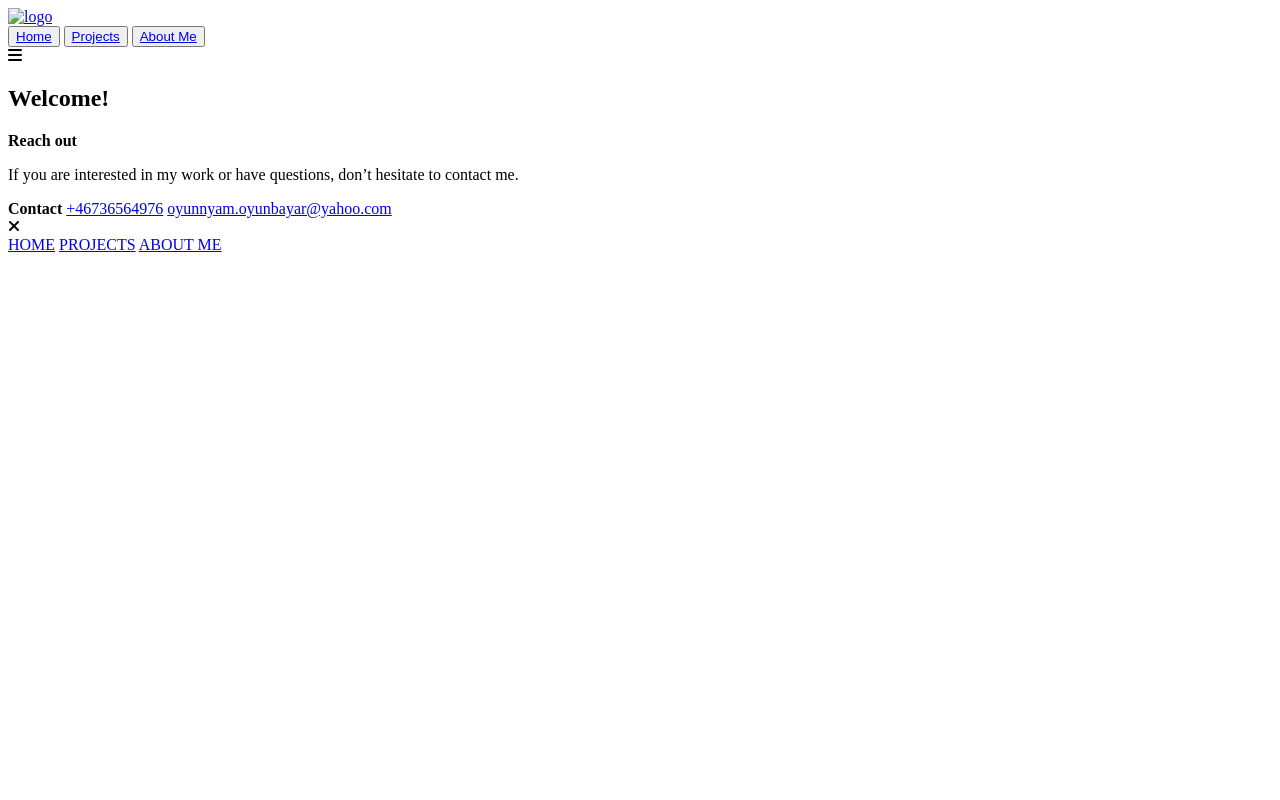
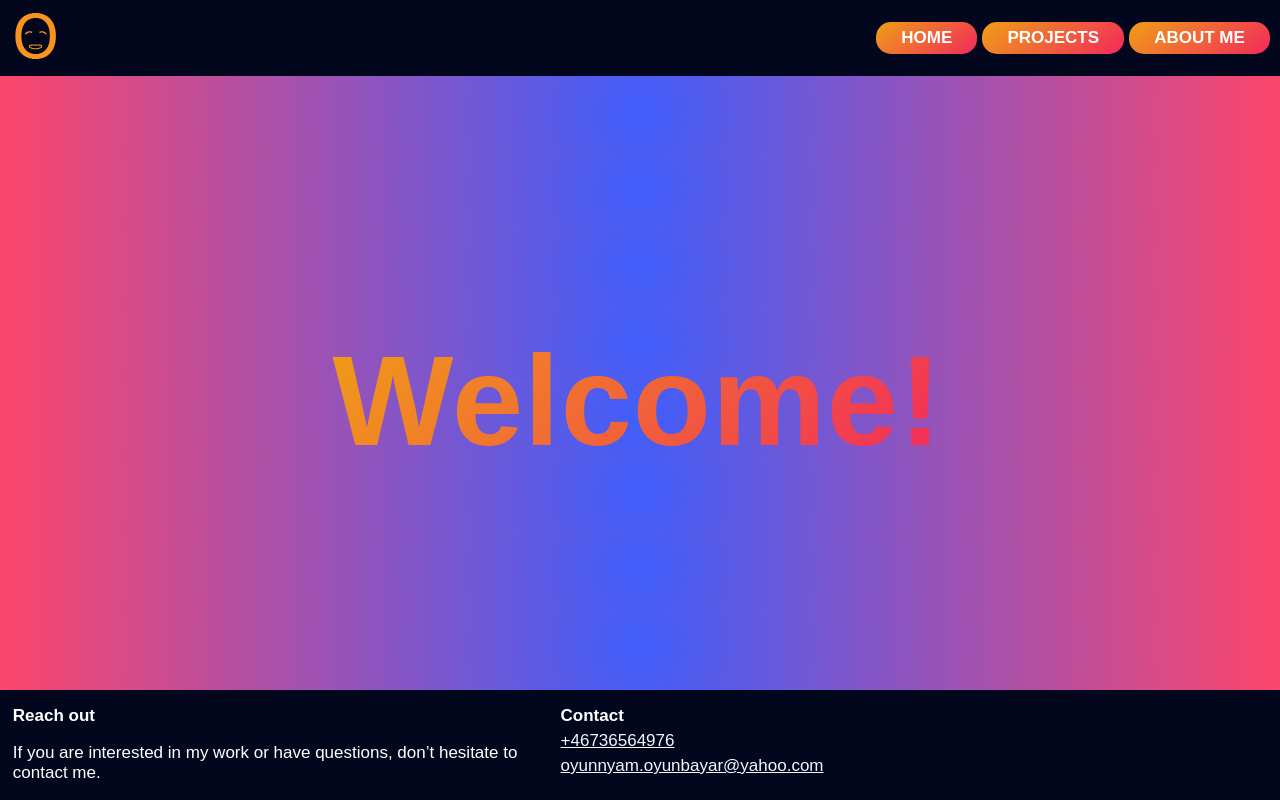
Before and after one commit to ju-nmd2023/wuid-portfolia-oyunbayar, a plain HTML site: page index.html in a window 1280 px wide. Drawn offline with Linux system fonts and the light colour scheme; the site is published under a folder, as on GitHub Pages, so addresses that start at the root find nothing.

Commit message:
Update index.html

```diff
--- a/index.html
+++ b/index.html
@@ -4,13 +4,13 @@
     <meta charset="UTF-8">
     <meta name="viewport" content="width=device-width, initial-scale=1.0">
     <title>Portfolio | Oyunbayar</title>
-    <link rel="stylesheet" href="/Css/index.css">
-    <link rel="icon" href="/Images/mylogo.png">
+    <link rel="stylesheet" href="Css/index.css">
+    <link rel="icon" href="Images/mylogo.png">
 </head>
 <body>
     <header class="grid">
         <div id="logo">
-            <a href="index.html"><img src="/Images/mylogo.png" alt="logo"></a>
+            <a href="index.html"><img src="Images/mylogo.png" alt="logo"></a>
         </div>
         <nav id="nav-right">
             <button><a href="index.html" alt="Home">Home</a></button>
```
